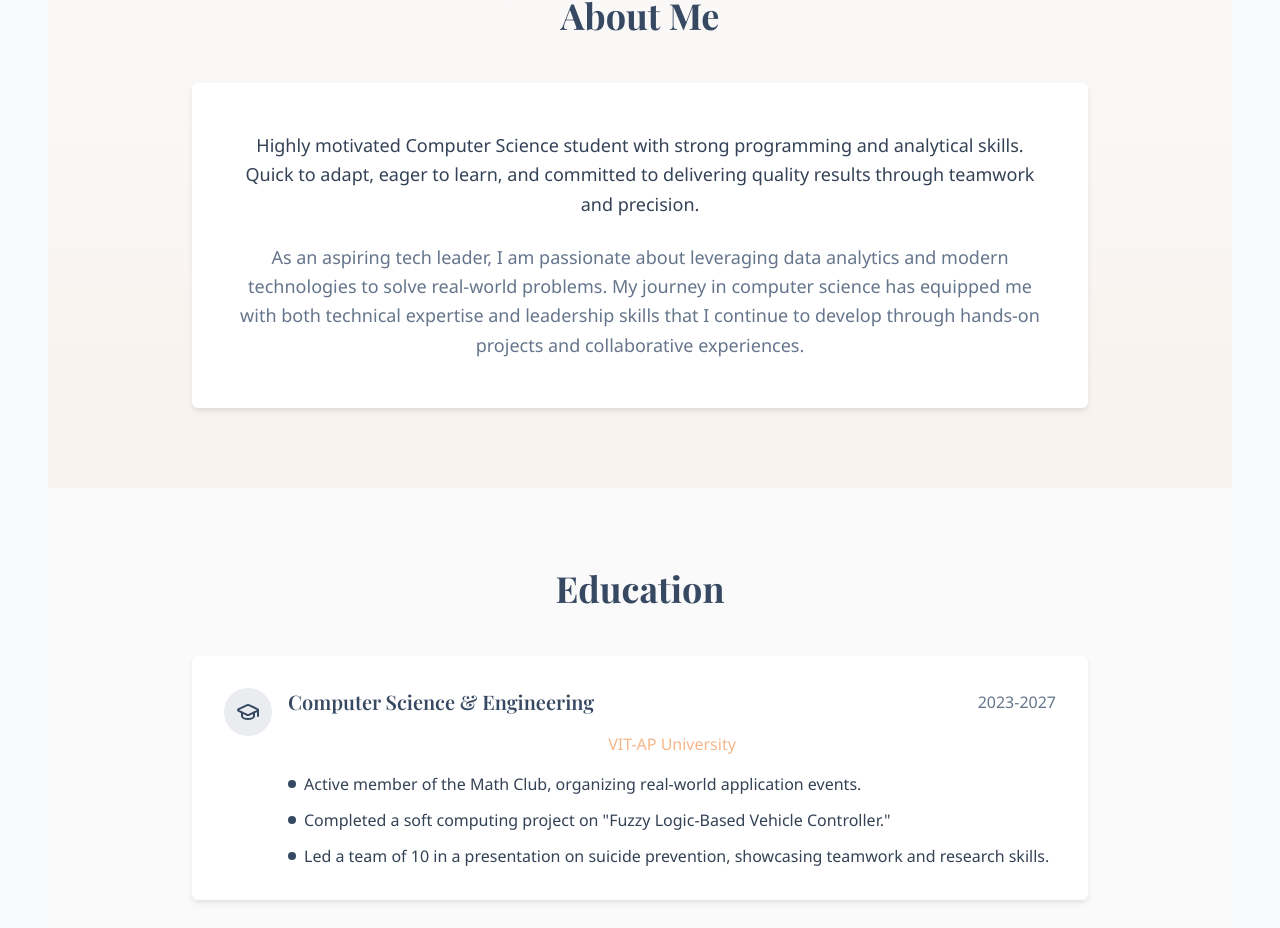
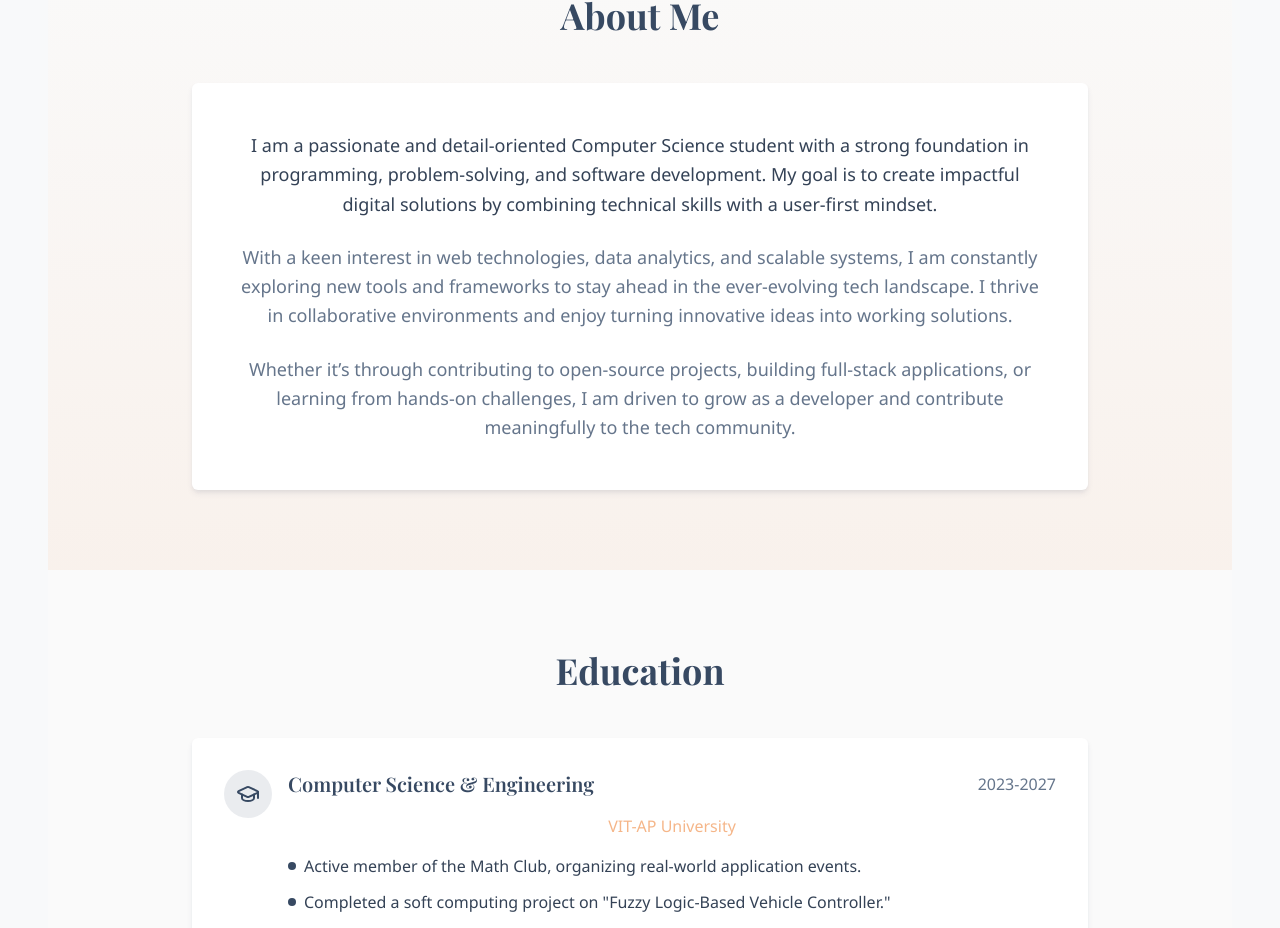
Before and after one commit to NivasBaluju/nivasportfolio, a React (Vite) app: page / in a window 1280 px wide. Shown: the part 933-1861 px from the top of the page. Built offline with nearby package versions, Linux system fonts and the light colour scheme.

Commit message:
Update About.tsx

```diff
--- a/src/components/About.tsx
+++ b/src/components/About.tsx
@@ -8,15 +8,13 @@ const About = () => {
           </h2>
           <div className="bg-card rounded-lg shadow-classic p-8 md:p-12">
             <p className="text-lg leading-relaxed text-foreground mb-6">
-              Highly motivated Computer Science student with strong programming and
-              analytical skills. Quick to adapt, eager to learn, and committed to delivering quality
-              results through teamwork and precision.
+              I am a passionate and detail-oriented Computer Science student with a strong foundation in programming, problem-solving, and software development. My goal is to create impactful digital solutions by combining technical skills with a user-first mindset.
+            </p>
+            <p className="text-lg leading-relaxed text-muted-foreground mb-6">
+              With a keen interest in web technologies, data analytics, and scalable systems, I am constantly exploring new tools and frameworks to stay ahead in the ever-evolving tech landscape. I thrive in collaborative environments and enjoy turning innovative ideas into working solutions.
             </p>
             <p className="text-lg leading-relaxed text-muted-foreground">
-              As an aspiring tech leader, I am passionate about leveraging data analytics
-              and modern technologies to solve real-world problems. My journey in computer
-              science has equipped me with both technical expertise and leadership skills
-              that I continue to develop through hands-on projects and collaborative experiences.
+              Whether it’s through contributing to open-source projects, building full-stack applications, or learning from hands-on challenges, I am driven to grow as a developer and contribute meaningfully to the tech community.
             </p>
           </div>
         </div>
```
